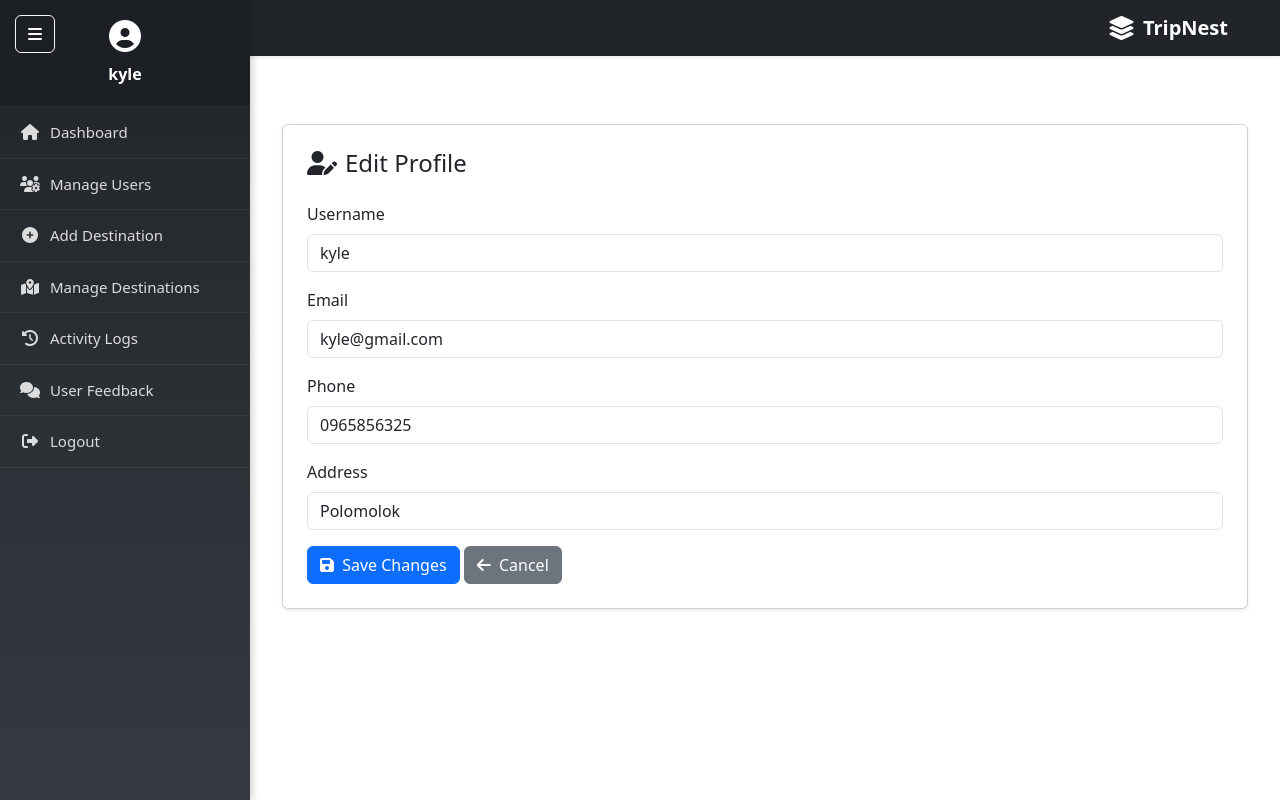
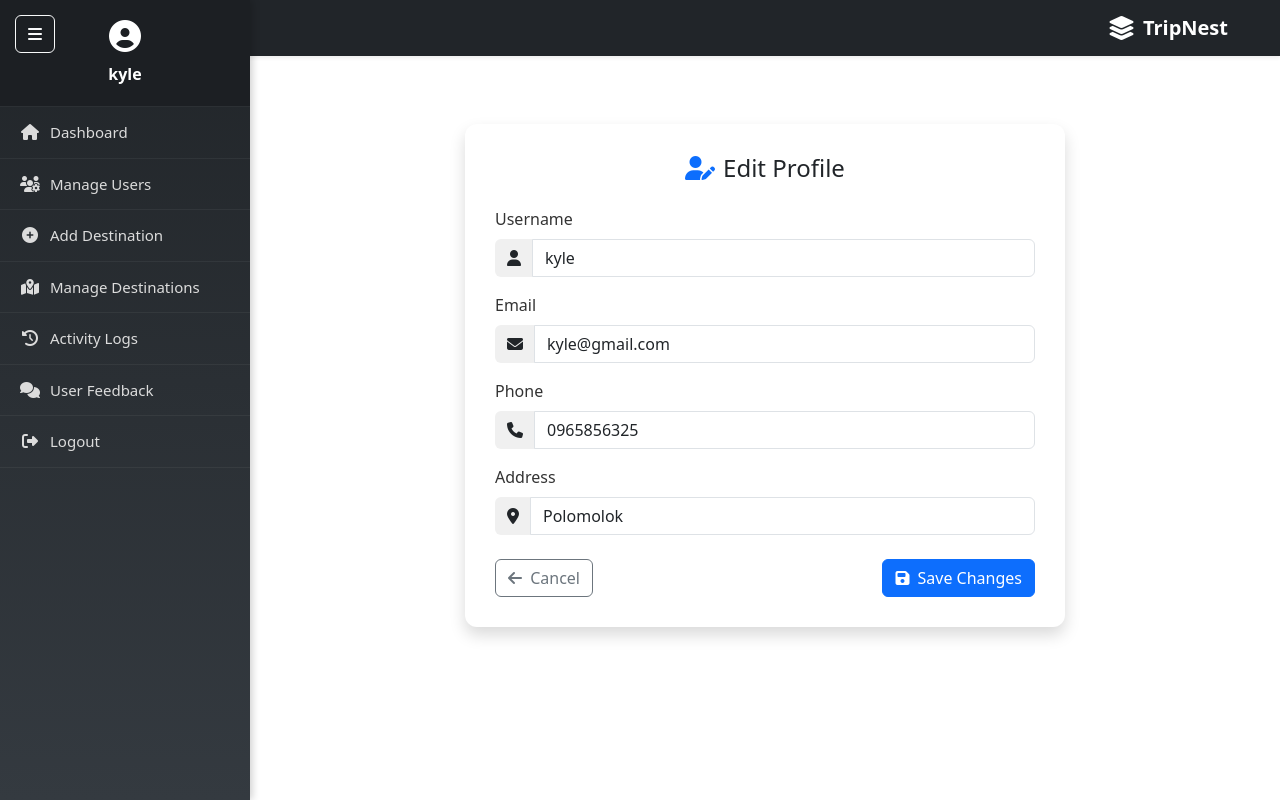
Before and after one commit to justinekyle123/FINAL_SYSTEM, a PHP site: page /edit_profile.php in a window 1280 px wide. Run offline with PHP 8.4, Linux system fonts and the light colour scheme; a user stored in the database is signed in; data comes from the database, SQL or seed files in the repository; some libraries are stand-ins or nearby versions.

Commit message:
Add files via upload

```diff
--- a/CLIENT/edit_profile.php
+++ b/CLIENT/edit_profile.php
@@ -3,7 +3,6 @@ include_once "includes/config.php";
 include_once "includes/header.php";
 include_once "includes/sidebar.php";
 include_once "includes/navbar.php";
-
 
 if (!isset($_SESSION['user_id'])) {
     header("Location: login.php");
@@ -13,7 +12,6 @@ if (!isset($_SESSION['user_id'])) {
 $user_id = $_SESSION['user_id'];
 $result = $conn->query("SELECT * FROM users WHERE id = $user_id");
 $user = $result->fetch_assoc();
-
 
 if ($_SERVER["REQUEST_METHOD"] == "POST") {
     $username = trim($_POST['username']);
@@ -29,13 +27,12 @@ if ($_SERVER["REQUEST_METHOD"] == "POST") {
             WHERE id = $user_id";
 
     if ($conn->query($sql)) {
-        $_SESSION['username'] = $username; // update session
+        $_SESSION['username'] = $username;
         echo "<script>
             Swal.fire({
                 icon: 'success',
-                title: 'Profile Updated',
-                showConfirmButton: false,
-                timer: 1500
+                title: 'Profile Updated Successfully!',
+                showConfirmButton: true,
             }).then(() => {
                 window.location.href = 'user_profile.php';
             });
@@ -46,37 +43,84 @@ if ($_SERVER["REQUEST_METHOD"] == "POST") {
 }
 ?>
 
+<style>
+    .card-profile {
+        max-width: 600px;
+        margin: auto;
+        border-radius: 12px;
+        padding: 30px;
+        border: none;
+    }
+
+    .form-label {
+        font-weight: 500;
+        color: #333;
+    }
+
+    input.form-control:focus {
+        box-shadow: none;
+        border-color: #0d6efd;
+    }
+
+    .input-group-text {
+        background-color: #f0f0f0;
+        border: none;
+    }
+
+    h4 i {
+        color: #0d6efd;
+    }
+</style>
+
 <div id="main-content">
   <div class="container mt-5">
-    <div class="card shadow-sm p-4">
-      <h4 class="mb-4"><i class="fas fa-user-edit me-2"></i>Edit Profile</h4>
+    <div class="card shadow card-profile">
+      <h4 class="mb-4 text-center"><i class="fas fa-user-edit me-2"></i>Edit Profile</h4>
+
       <form method="POST">
         <div class="mb-3">
           <label class="form-label">Username</label>
-          <input type="text" name="username" class="form-control" value="<?= htmlspecialchars($user['username']) ?>" required>
+          <div class="input-group">
+            <span class="input-group-text"><i class="fas fa-user"></i></span>
+            <input type="text" name="username" class="form-control" value="<?= htmlspecialchars($user['username']) ?>" required>
+          </div>
         </div>
 
         <div class="mb-3">
           <label class="form-label">Email</label>
-          <input type="email" name="email" class="form-control" value="<?= htmlspecialchars($user['email']) ?>" required>
+          <div class="input-group">
+            <span class="input-group-text"><i class="fas fa-envelope"></i></span>
+            <input type="email" name="email" class="form-control" value="<?= htmlspecialchars($user['email']) ?>" required>
+          </div>
         </div>
 
         <div class="mb-3">
           <label class="form-label">Phone</label>
-          <input type="text" name="phone" class="form-control" value="<?= htmlspecialchars($user['phone']) ?>">
+          <div class="input-group">
+            <span class="input-group-text"><i class="fas fa-phone"></i></span>
+            <input type="text" name="phone" class="form-control" value="<?= htmlspecialchars($user['phone']) ?>">
+          </div>
         </div>
 
-        <div class="mb-3">
+        <div class="mb-4">
           <label class="form-label">Address</label>
-          <input type="text" name="address" class="form-control" value="<?= htmlspecialchars($user['address']) ?>">
+          <div class="input-group">
+            <span class="input-group-text"><i class="fas fa-map-marker-alt"></i></span>
+            <input type="text" name="address" class="form-control" value="<?= htmlspecialchars($user['address']) ?>">
+          </div>
         </div>
 
-        <button type="submit" class="btn btn-primary"><i class="fas fa-save me-1"></i> Save Changes</button>
-        <a href="user_profile.php" class="btn btn-secondary"><i class="fas fa-arrow-left me-1"></i> Cancel</a>
+        <div class="d-flex justify-content-between">
+          <a href="user_profile.php" class="btn btn-outline-secondary">
+            <i class="fas fa-arrow-left me-1"></i> Cancel
+          </a>
+          <button type="submit" class="btn btn-primary">
+            <i class="fas fa-save me-1"></i> Save Changes
+          </button>
+        </div>
       </form>
     </div>
   </div>
 </div>
 
-
 <script src="https://cdn.jsdelivr.net/npm/sweetalert2@11"></script>
```
Also changed, not shown: CLIENT/password_change.php (+45 -13 lines).
